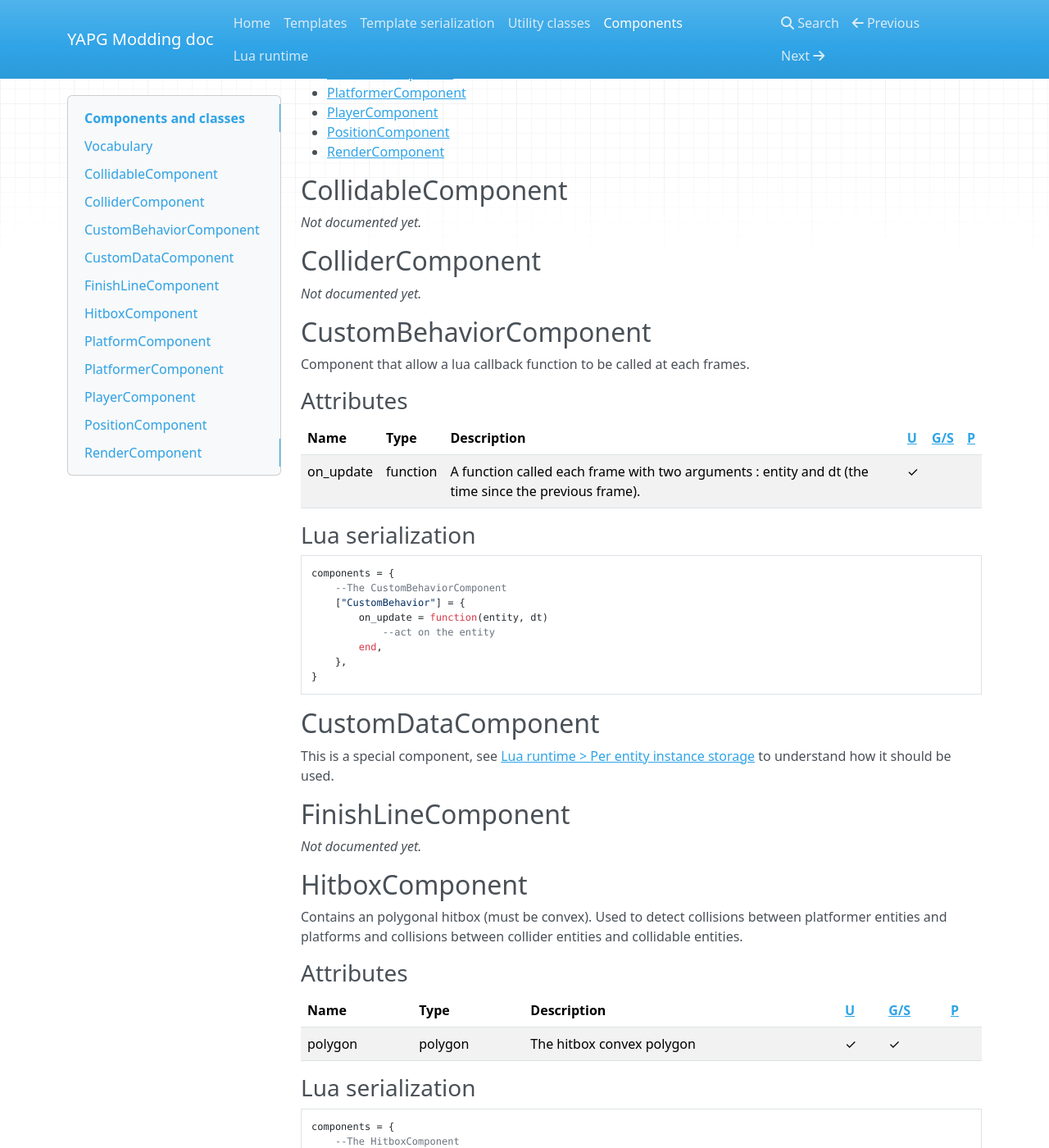
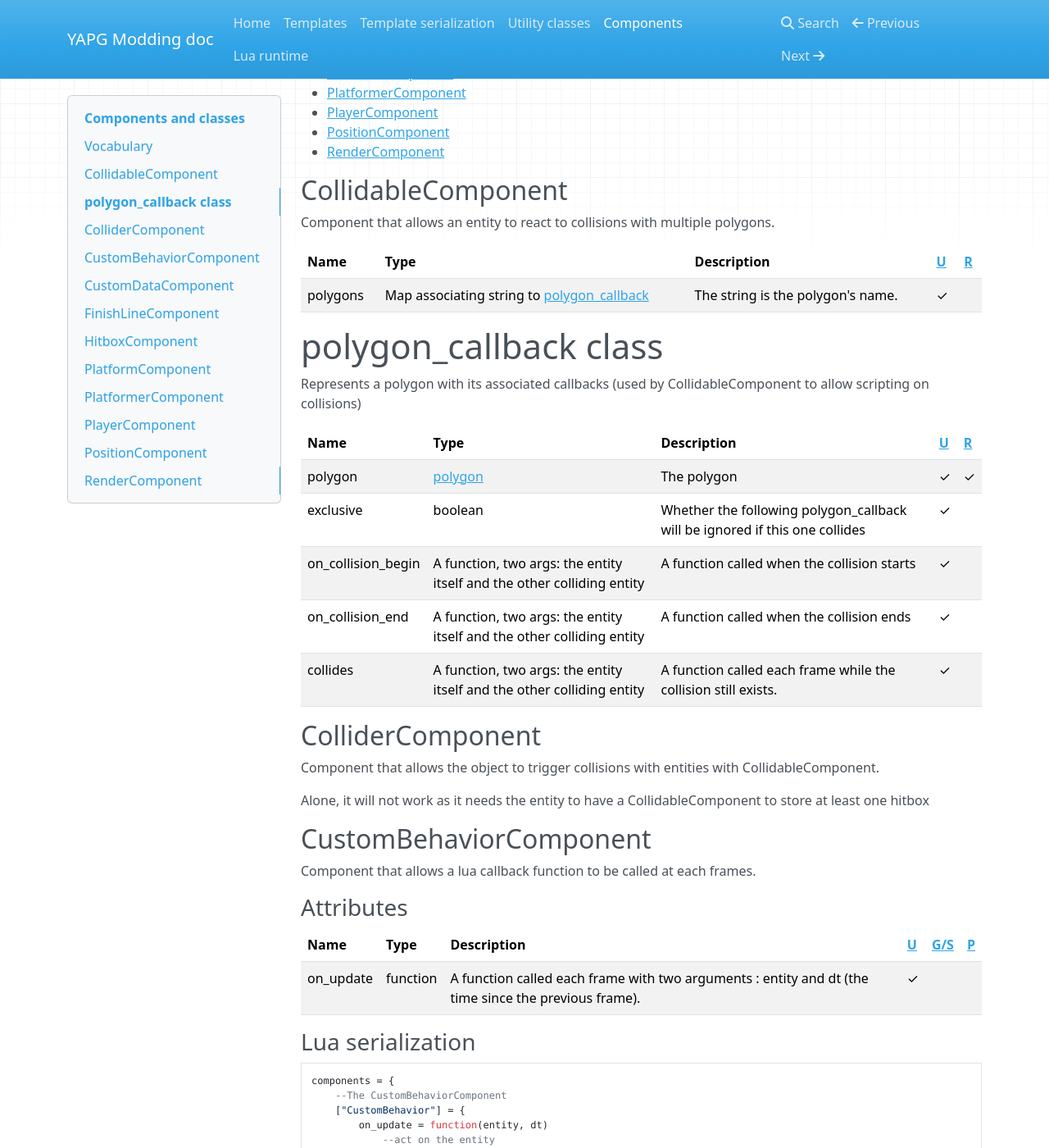
Before and after one commit to victorlevasseur/YAPG-modding-doc, an MkDocs documentation site: the page built from docs/components.md, in a window 1280 px wide and 1400 px high, scrolled down 624 px. Shown: the whole window at 82% size. Built offline with MkDocs 1.6.1, drawn with Linux system fonts in a browser that asks for light colours; nearby versions of some CDN libraries; old or Windows-style settings are respelled for this version of MkDocs.

Commit message:
Update CollidableComponent and ColliderComponent doc

```diff
--- a/docs/components.md
+++ b/docs/components.md
@@ -38,15 +38,33 @@ Currently, the game has the following components:
 
 ## CollidableComponent
 
-*Not documented yet.*
+Component that allows an entity to react to collisions with multiple polygons.
+
+Name | Type | Description | [U](#vocabulary) | [R](#vocabulary)
+-----|------|-------------|------------------|-----------------
+polygons | Map associating string to [polygon_callback](#polygon_callback-class) | The string is the polygon's name. | ✓ |
+
+# polygon_callback class
+
+Represents a polygon with its associated callbacks (used by CollidableComponent to allow scripting on collisions)
+
+Name | Type | Description | [U](#vocabulary) | [R](#vocabulary)
+-----|------|-------------|------------------|-----------------
+polygon | [polygon](#polygon-class) | The polygon | ✓ | ✓
+exclusive | boolean | Whether the following polygon_callback will be ignored if this one collides | ✓ |
+on_collision_begin | A function, two args: the entity itself and the other colliding entity | A function called when the collision starts | ✓ |
+on_collision_end | A function, two args: the entity itself and the other colliding entity | A function called when the collision ends | ✓ |
+collides | A function, two args: the entity itself and the other colliding entity | A function called each frame while the collision still exists. | ✓ |
 
 ## ColliderComponent
 
-*Not documented yet.*
+Component that allows the object to trigger collisions with entities with CollidableComponent.
+
+Alone, it will not work as it needs the entity to have a CollidableComponent to store at least one hitbox
 
 ## CustomBehaviorComponent
 
-Component that allow a lua callback function to be called at each frames.
+Component that allows a lua callback function to be called at each frames.
 
 ### Attributes
 
```
Also changed, not shown: docs/utility-classes.md (+1 -2 lines).
